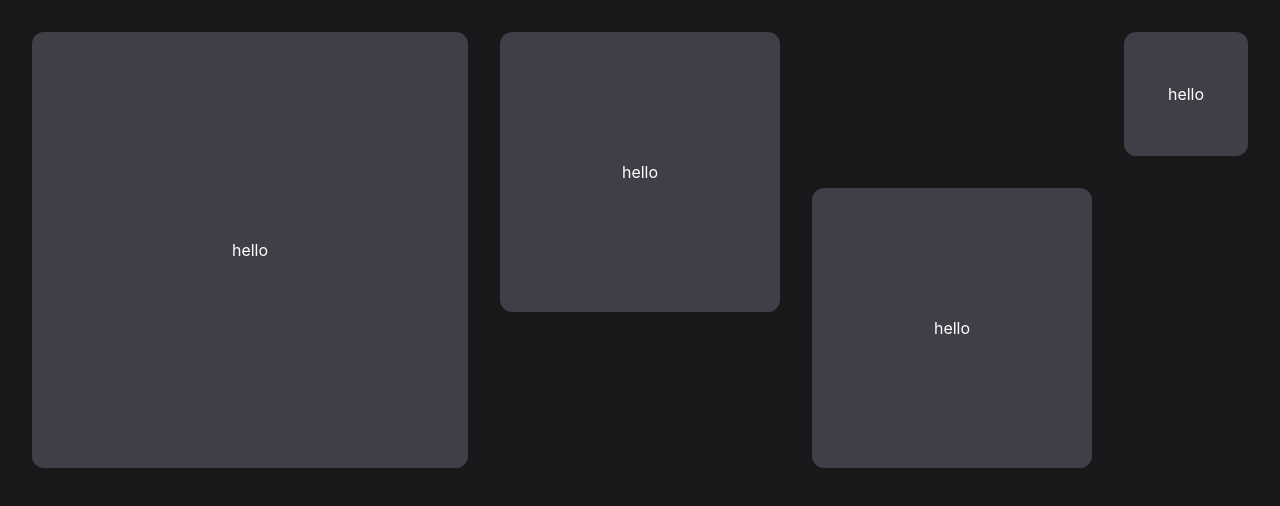
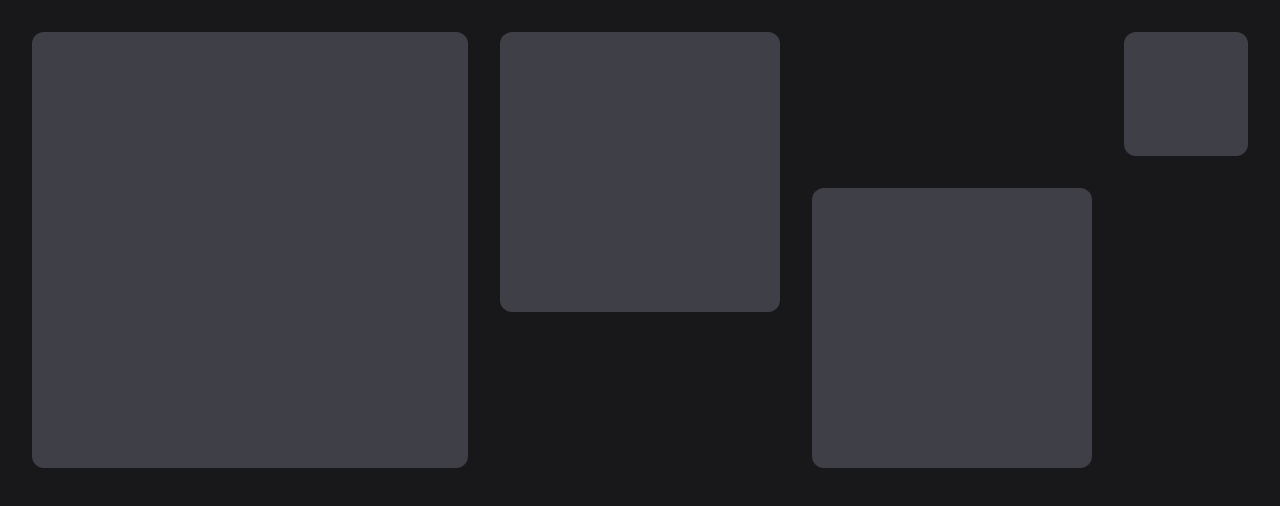
Before and after one commit to HairyOtter07/freedash, a Nuxt app: page / in a window 1280 px wide. Shown: the top 506 px of the page. Built offline with nearby package versions, Linux system fonts and the light colour scheme.

Commit message:
replace placeholder content with slot

```diff
--- a/app/components/WidgetBase.vue
+++ b/app/components/WidgetBase.vue
@@ -14,7 +14,7 @@
       "
       @mousedown="onMouseDown"
     />
-    <p class="text-white">hello</p>
+    <slot />
   </div>
 </template>
 <script setup>
```
